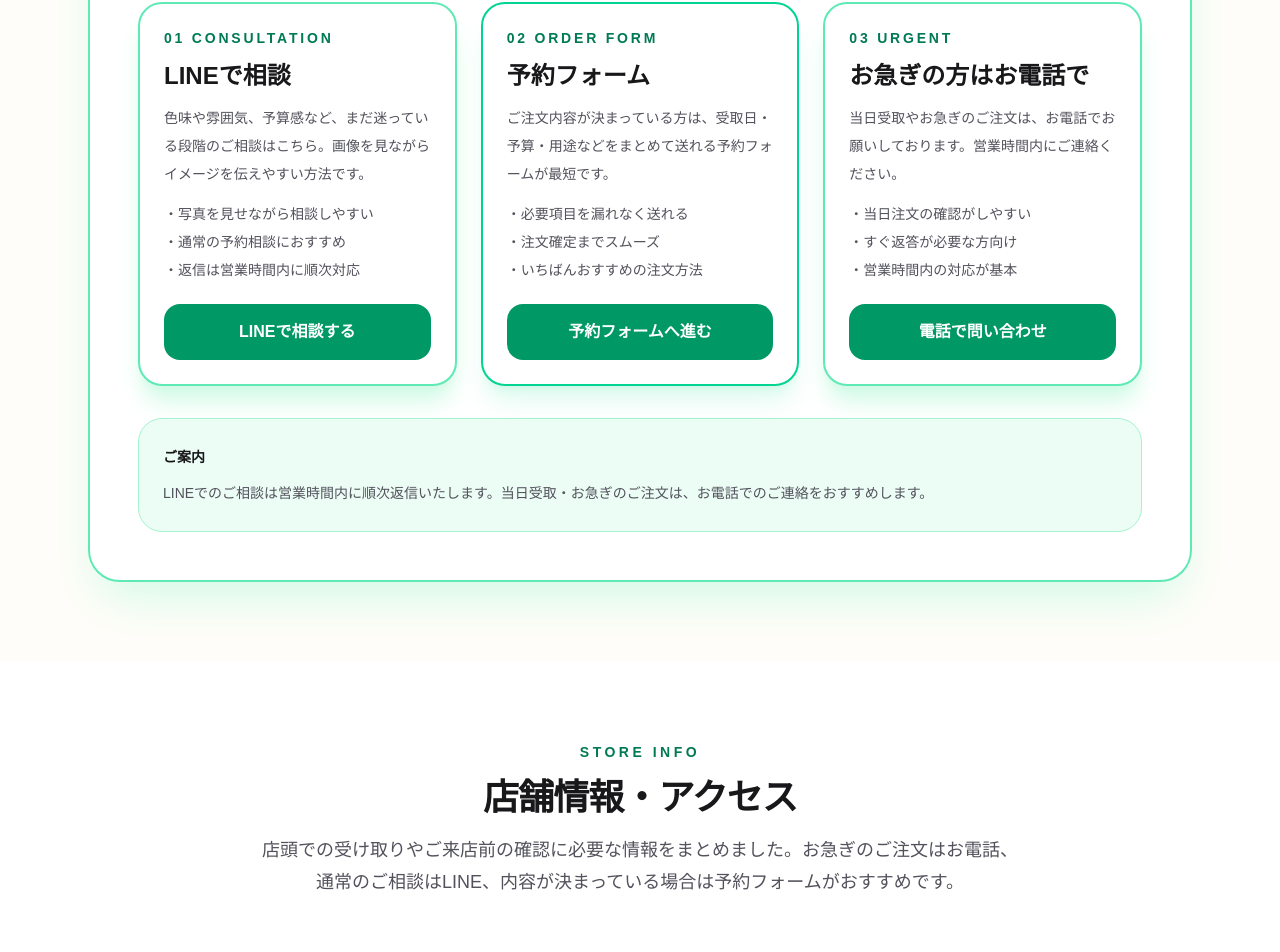
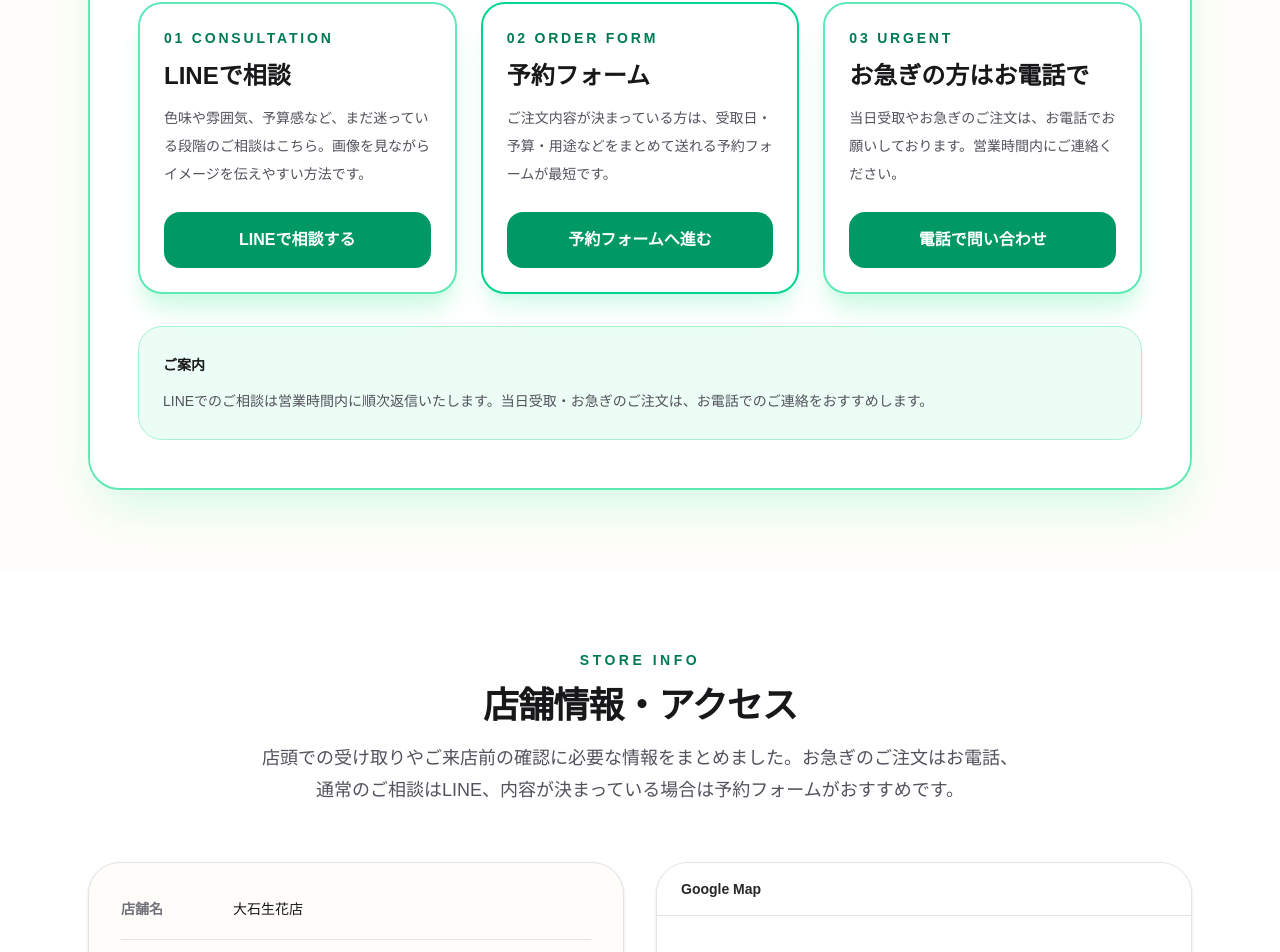
Before and after one commit to U-ta122/web-site, a React (Vite) app in the folder my-react-app/: page / in a window 1280 px wide. Shown: the part 5655-6607 px from the top of the page. Built offline with nearby package versions, Linux system fonts and the light colour scheme; grey boxes are pictures that could not be loaded.

Commit message:
Details4

```diff
--- a/my-react-app/index.html
+++ b/my-react-app/index.html
@@ -4,7 +4,16 @@
     <meta charset="UTF-8" />
     <link rel="icon" type="image/png" href="/oishi-seikaten.png" />
     <meta name="viewport" content="width=device-width, initial-scale=1.0" />
-    <title>大石生花店 | 花と、気持ちを届けるお店</title>
+
+    <title>大石生花店 | 牧之原市・静波の花束・フラワーアレンジメント</title>
+    <meta
+      name="description"
+      content="静岡県牧之原市・静波の大石生花店。花束・フラワーアレンジメントのご注文、ご相談をLINE・お電話で受付中。誕生日、記念日、お祝い、お供えのお花もご予算に合わせてご提案します。"
+    />
+    <meta name="theme-color" content="#059669" />
+    <meta property="og:type" content="website" />
+    <meta property="og:image" content="https://oishi-seikaten.vercel.app/oishi-seikaten.png" />
+    <meta property="og:locale" content="ja_JP" />
   </head>
   <body>
     <div id="root"></div>
--- a/my-react-app/src/pages/HomePage.tsx
+++ b/my-react-app/src/pages/HomePage.tsx
@@ -336,31 +336,6 @@ export default function HomePage() {
                   />
                 </div>
               </div>
-
-              {/* <div className="rounded-[2rem] border border-zinc-200 bg-white p-8 shadow-sm">
-                <h3 className="mt-3 text-2xl font-bold text-zinc-900">写真から雰囲気を選べると、注文しやすい。</h3>
-                <ul className="mt-6 space-y-4 text-base leading-8 text-zinc-600">
-                  <li>・色味やテイストの好みを共有しやすい</li>
-                  <li>・過去の制作事例がそのまま安心材料になる</li>
-                  <li>・LINE相談への導線と相性がいい</li>
-                </ul>
-
-                <div className="mt-8 rounded-3xl bg-zinc-50 p-6">
-                  <p className="text-sm font-semibold text-zinc-800">おすすめ導線</p>
-                  <p className="mt-2 text-sm leading-7 text-zinc-600">
-                    Instagramで好みの雰囲気を見つける → LINEでその投稿を伝えて相談する、の流れにすると成約につながりやすいです。
-                  </p>
-                </div>
-
-                <a
-                  href="https://line.me/R/ti/p/@364jfrxc"
-                  target="_blank"
-                  rel="noreferrer"
-                  className="mt-8 inline-flex w-full items-center justify-center rounded-2xl bg-emerald-600 px-6 py-4 text-base font-bold text-white shadow-lg shadow-emerald-200 transition hover:-translate-y-0.5 hover:bg-emerald-700"
-                >
-                  LINEで相談する
-                </a>
-              </div> */}
             </div>
           </div>
         </section>
@@ -388,11 +363,11 @@ export default function HomePage() {
                 <p className="mt-3 text-sm leading-7 text-zinc-600">
                   色味や雰囲気、予算感など、まだ迷っている段階のご相談はこちら。画像を見ながらイメージを伝えやすい方法です。
                 </p>
-                <ul className="mt-4 space-y-2 text-sm text-zinc-600">
+                {/* <ul className="mt-4 space-y-2 text-sm text-zinc-600">
                   <li>・写真を見せながら相談しやすい</li>
                   <li>・通常の予約相談におすすめ</li>
                   <li>・返信は営業時間内に順次対応</li>
-                </ul>
+                </ul> */}
                 <a
                   href="https://line.me/R/ti/p/@364jfrxc"
                   target="_blank"
@@ -413,11 +388,11 @@ export default function HomePage() {
                   {/* ＊配達の場合は¥3,300から配達料¥550円で承っております。また¥5,500円以上の場合配達料がかかりませんので気兼ねなくご利用ください。
                   ＊配達可能時間は17時半までで承っております。配達圏内は牧之原市と吉田町です。 */}
                 </p>
-                <ul className="mt-4 space-y-2 text-sm text-zinc-600">
+                {/* <ul className="mt-4 space-y-2 text-sm text-zinc-600">
                   <li>・必要項目を漏れなく送れる</li>
                   <li>・注文確定までスムーズ</li>
                   <li>・いちばんおすすめの注文方法</li>
-                </ul>
+                </ul> */}
                 <a
                   href="https://forms.gle/S1QtkEGdEYzqdTJH7"
                   target="_blank"
@@ -436,11 +411,11 @@ export default function HomePage() {
                 <p className="mt-3 text-sm leading-7 text-zinc-600">
                   当日受取やお急ぎのご注文は、お電話でお願いしております。営業時間内にご連絡ください。
                 </p>
-                <ul className="mt-4 space-y-2 text-sm text-zinc-600">
+                {/* <ul className="mt-4 space-y-2 text-sm text-zinc-600">
                   <li>・当日注文の確認がしやすい</li>
                   <li>・すぐ返答が必要な方向け</li>
                   <li>・営業時間内の対応が基本</li>
-                </ul>
+                </ul> */}
                 <a
                   href="tel:0548-22-0688"
                   className="mt-6 inline-flex w-full items-center justify-center rounded-2xl bg-emerald-600 px-6 py-4 text-base font-bold text-white transition hover:-translate-y-0.5 hover:bg-emerald-700"
```
